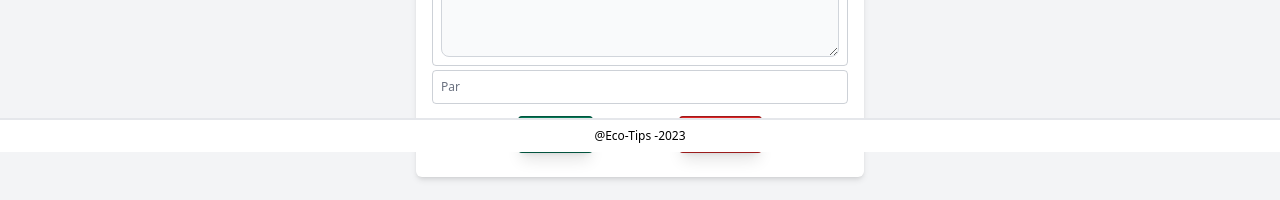
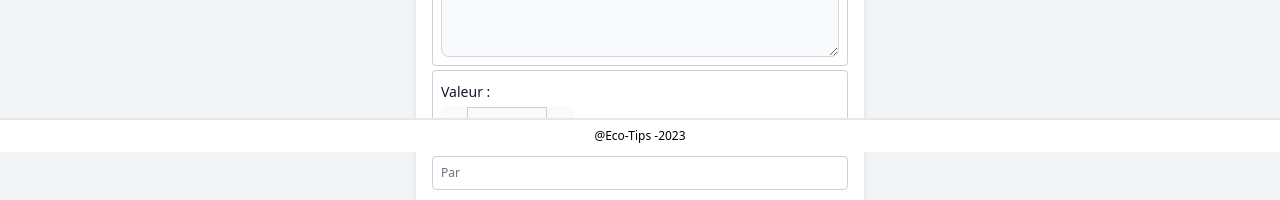
Before and after one commit to tonympt/student-project-eco-tips-front, a React (Vite) app in the folder eco-tips/: page / in a window 1280 px wide. Shown: the part 648-848 px from the top of the page. Built offline with nearby package versions, Linux system fonts and the light colour scheme; no server answers.

Commit message:
proposal component almost done

```diff
--- a/eco-tips/src/actions/collection.js
+++ b/eco-tips/src/actions/collection.js
@@ -1,5 +1,7 @@
 export const GET_ALL_COLLECTION = 'GET_ALL_COLLECTION';
 export const SAVE_ALL_COLLECTION = 'SAVE_ALL_COLLECTION';
+export const GET_ALL_TAGS = 'GET_ALL_TAGS';
+export const SAVE_ALL_TAGS = 'SAVE_ALL_COLLECTION';
 
 export const getAllCollection = () => ({ type: GET_ALL_COLLECTION });
 
@@ -7,3 +9,10 @@ export const saveCollection = (collection) => ({
   type: SAVE_ALL_COLLECTION,
   collection,
 });
+
+export const getAllTags = () => ({ type: GET_ALL_TAGS });
+
+export const saveAllTags = (tags) => ({
+  type: SAVE_ALL_TAGS,
+  tags,
+});
--- a/eco-tips/src/components/ProposalForm/index.jsx
+++ b/eco-tips/src/components/ProposalForm/index.jsx
@@ -1,20 +1,23 @@
 /* eslint-disable max-len */
-import { useState } from 'react';
+import { useState, useEffect } from 'react';
+import { useDispatch, useSelector } from 'react-redux';
+
+import { getAllTags } from '@/actions/collection';
 
 function ProposalForm() {
-  const allTags = [
-    { id: 1, title: 'Tag 1', color: 'red' },
-    { id: 2, title: 'Tag 2', color: 'green' },
-    { id: 3, title: 'Tag 3', color: 'blue' },
-    { id: 4, title: 'Tag 4', color: 'orange' },
-    { id: 5, title: 'Tag 5', color: 'purple' },
-  ];
+  const { firstname, lastname } = useSelector((state) => state.user);
+  const { tags: allTags } = useSelector((state) => state.collection);
+  const dispatch = useDispatch();
+  useEffect(() => {
+    dispatch(getAllTags());
+  }, []);
 
   // state
   const [tags, setTags] = useState([...allTags]);
   const [selectedTags, setSelectedTags] = useState([]);
   const [economyRating, setEconomyRating] = useState(0);
   const [ecologyRating, setEcologyRating] = useState(0);
+  const [valueInput, setValueInput] = useState('');
   const [base64Image, setBase64Image] = useState('');
 
   // display ratings value
@@ -23,6 +26,26 @@ function ProposalForm() {
   };
   const handleEcologyRatingChange = (event) => {
     setEcologyRating(event.target.value);
+  };
+  const handlevalueInput = (number) => {
+    if (number >= 0 && number <= 20) {
+      setValueInput(number);
+    } else if (number < 1) {
+      setValueInput(1);
+    } else if (number > 20) {
+      setValueInput(20);
+    }
+  };
+  const decrement = () => {
+    if (valueInput > 1) {
+      setValueInput(valueInput - 1);
+    }
+  };
+
+  const increment = () => {
+    if (valueInput < 20) {
+      setValueInput(valueInput + 1);
+    }
   };
 
   const handleTags = (event) => {
@@ -59,6 +82,7 @@ function ProposalForm() {
     setEconomyRating(0);
     setEcologyRating(0);
     setBase64Image('');
+    setValueInput(0);
     document.getElementById('title').value = '';
     document.getElementById('description').value = '';
     document.getElementById('economy_rating').value = 0;
@@ -163,14 +187,47 @@ function ProposalForm() {
               {' '}
               {ecologyRating}
             </label>
-            <input id="ecology_rating" name="ecology_rating" type="range" min="0" max="5" value={ecologyRating} step="1" className="h-2 bg-gray-200 text-green-500 rounded-lg appearance-none cursor-pointer" onChange={handleEcologyRatingChange} />
+            <input id="ecology_rating" name="ecology_rating" type="range" min="0" max="5" value={ecologyRating} step="1" className="h-2 bg-gray-200  appearance-none cursor-pointer" onChange={handleEcologyRatingChange} />
           </div>
           {/* description input */}
           <div className="p-2 border border-opacity-50 border-gray-400 rounded">
             <label htmlFor="description" className="block mb-2 text-sm font-medium text-gray-900">Description :</label>
             <textarea name="description" id="description" rows="4" className="block p-2.5 w-full text-sm text-gray-900 bg-gray-50 rounded-lg border border-gray-300 focus:ring-blue-500 focus:border-blue-500" placeholder="Votre description..." />
           </div>
-
+          {/* card number input */}
+          <div className="p-2 border border-opacity-50 border-gray-400 rounded">
+            <label htmlFor="value" className="mb-2 text-sm font-medium text-gray-900">
+              Valeur :
+            </label>
+            <div className="flex flex-row w-1/3 rounded-lg relative bg-transparent mt-1 h-9">
+              <button
+                type="button"
+                data-action="decrement"
+                className="bg-gray-50 hover:bg-gray-200 focus:outline-none focus:ring-2 focus:ring-blue-500 w-20 rounded-l cursor-pointer border-opacity-50 border-gray-400"
+                onClick={decrement}
+              >
+                <span className="m-auto text-xl">−</span>
+              </button>
+              <input
+                type="number"
+                min="1"
+                max="20"
+                className="bg-gray-50 hover:bg-gray-200 flec text-center text-sm focus:outline-none focus:ring-2 focus:ring-blue-500 w-20 cursor-pointer border-opacity-50 border-gray-400"
+                id="value"
+                name="value"
+                value={valueInput}
+                onChange={(event) => handlevalueInput(Number(event.target.value))}
+              />
+              <button
+                type="button"
+                data-action="increment"
+                className="bg-gray-50 hover:bg-gray-200 focus:outline-none focus:ring-2 focus:ring-blue-500 w-20 rounded-r cursor-pointer border-opacity-50 border-gray-400"
+                onClick={increment}
+              >
+                <span className="text-xl">+</span>
+              </button>
+            </div>
+          </div>
           {/* author  */}
           <div className="p-2 border border-opacity-50 border-gray-400 rounded text-gray-500 text-xs">
             Par
--- a/eco-tips/src/middelware/authMiddleware.js
+++ b/eco-tips/src/middelware/authMiddleware.js
@@ -8,7 +8,7 @@ const authMiddleware = (store) => (next) => (action) => {
     case SUBMIT_LOGIN: {
       const { email, password } = store.getState().user;
       axios
-        .post('http://pauline-cauty.vpnuser.lan:3000/sign-in', { email, password })
+        .post('http://paulinecty-server.eddi.cloud:8080/sign-in', { email, password })
         .then((res) => {
           const { firstname, accessToken: token } = res.data;
           window.localStorage.setItem('token', token);
@@ -21,7 +21,7 @@ const authMiddleware = (store) => (next) => (action) => {
     case SUBMIT_SIGNUP: {
       const { email, password, confirmpassword, firstname, lastname, birthdate } = store.getState().user;
       axios
-        .post('http://pauline-cauty.vpnuser.lan:3000/sign-up', { email, password, confirmpassword, firstname, lastname, birthdate })
+        .post('http://paulinecty-server.eddi.cloud:8080/sign-up', { email, password, confirmpassword, firstname, lastname, birthdate })
         .then((res) => {
           store.dispatch(resetAllData());
           store.dispatch(redirect('/sign-in'));
@@ -32,7 +32,7 @@ const authMiddleware = (store) => (next) => (action) => {
       break;
     case FETCH_PROFILE_DATA:
       axios
-        .get('http://pauline-cauty.vpnuser.lan:3000/me/profile', {
+        .get('http://paulinecty-server.eddi.cloud:8080/me/profile', {
           headers: { Authorization: `Bearer ${store.getState().user.token}` },
         })
         .then((res) => {
--- a/eco-tips/src/middelware/collectionMiddelware.js
+++ b/eco-tips/src/middelware/collectionMiddelware.js
@@ -1,15 +1,27 @@
 import axios from 'axios';
-import { GET_ALL_COLLECTION, saveCollection } from '@/actions/collection';
+import { GET_ALL_COLLECTION, GET_ALL_TAGS, saveCollection, saveAllTags } from '@/actions/collection';
 
 const collectionMiddelware = (store) => (next) => (action) => {
+  console.log(store.getState().user.token);
   switch (action.type) {
     case GET_ALL_COLLECTION:
       axios
-        .get('http://pauline-cauty.vpnuser.lan:3000/me/collection', {
+        .get('http://paulinecty-server.eddi.cloud:8080/me/collection', {
           headers: { Authorization: `Bearer ${store.getState().user.token}` },
         })
         .then((res) => {
           store.dispatch(saveCollection(res.data));
+        })
+        .catch((err) => console.log(err))
+        .finally();
+      break;
+    case GET_ALL_TAGS:
+      axios
+        .get('http://paulinecty-server.eddi.cloud:8080/tag', {
+          headers: { Authorization: `Bearer ${store.getState().user.token}` },
+        })
+        .then((res) => {
+          store.dispatch(saveAllTags(res.data));
         })
         .catch((err) => console.log(err))
         .finally();
--- a/eco-tips/src/reducers/collection.js
+++ b/eco-tips/src/reducers/collection.js
@@ -1,13 +1,16 @@
-import { SAVE_ALL_COLLECTION } from '@/actions/collection';
+import { SAVE_ALL_COLLECTION, SAVE_ALL_TAGS } from '@/actions/collection';
 
 export const initialState = {
   collection: [],
+  tags: [],
 };
 
 const reducer = (state = initialState, action = {}) => {
   switch (action.type) {
     case SAVE_ALL_COLLECTION:
       return { ...state, collection: action.collection };
+    case SAVE_ALL_TAGS:
+      return { ...state, tags: action.tags };
     default:
       return state;
   }
```
